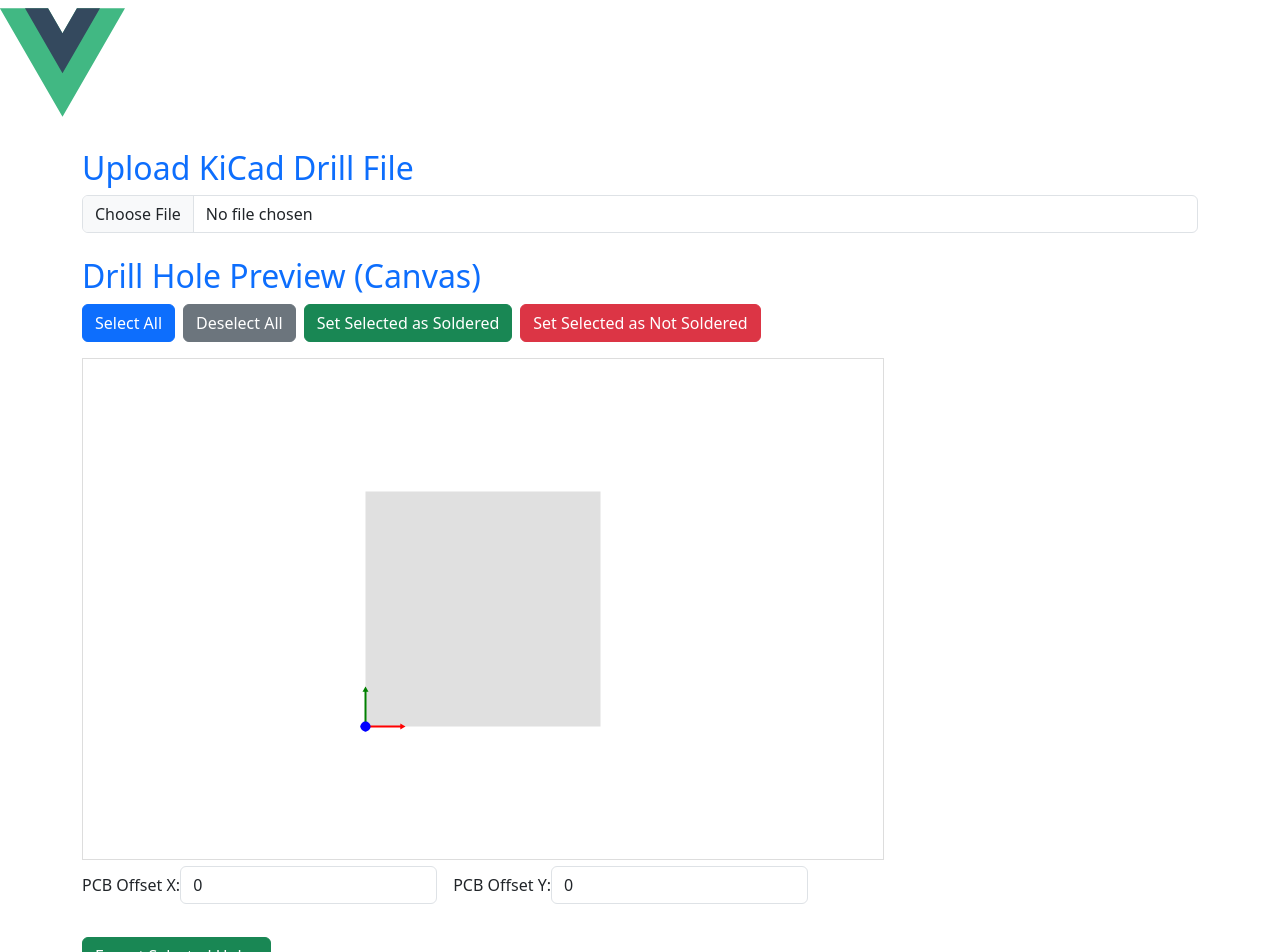
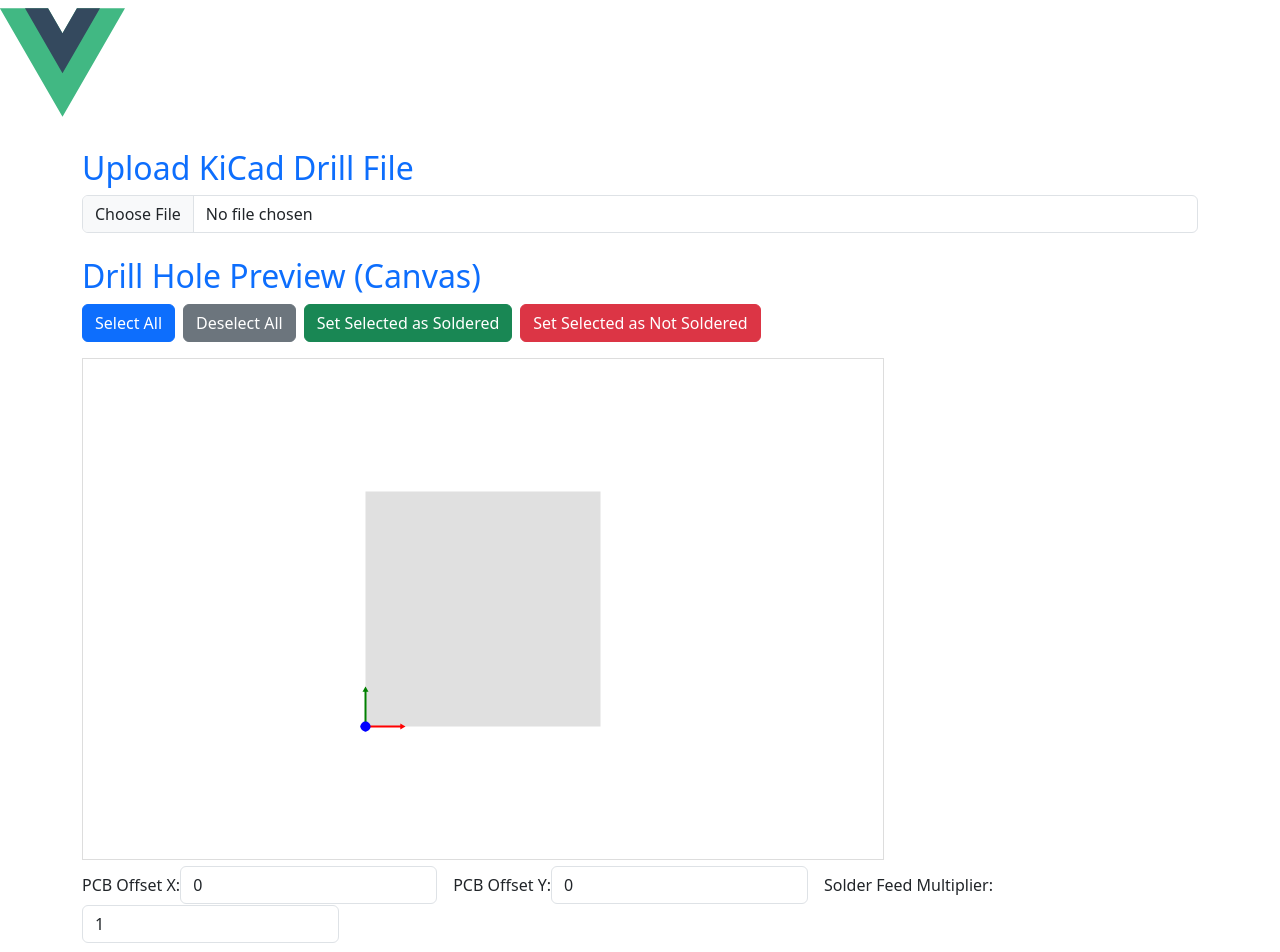
Before and after one commit to RinthLabs/SolderSidekick, a Vue app: page / in a window 1280 px wide. Shown: the top 952 px of the page. Built offline with nearby package versions, Linux system fonts and the light colour scheme.

Commit message:
added solder feed

```diff
--- a/src/components/DrillPreview.vue
+++ b/src/components/DrillPreview.vue
@@ -28,6 +28,9 @@
   <input type="number" class="form-control d-inline w-auto" v-model.number="drillStore.originOffsetX" @input="updateCanvas">
   <label class="form-label ms-3">PCB Offset Y:</label>
   <input type="number" class="form-control d-inline w-auto" v-model.number="drillStore.originOffsetY" @input="updateCanvas">
+  <label class="form-label ms-3">Solder Feed Multiplier:</label>
+  <input type="number" class="form-control d-inline w-auto" v-model.number="drillStore.solderFeedMultiplier" min="0" step="0.01">
+
 </div>
 
 
@@ -37,7 +40,7 @@
         <tr>
           <th>Solder</th>
           <th>Tool</th>
-          <th>Size (mm)</th>
+          <th>Solder Feed (mm)</th>
           <th>X (mm)</th>
           <th>Y (mm)</th>
         </tr>
@@ -52,7 +55,15 @@
             <input type="checkbox" v-model="drill.solder" @change="updateCanvas" />
           </td>
           <td>{{ drill.tool }}</td>
-          <td>{{ drill.size ? drill.size.toFixed(2) : 'Unknown' }}</td>
+          <td>
+            <input
+              type="number"
+              min="0" step="0.05"
+              class="form-control d-inline w-auto"
+              v-model.number="drill.solderFeed"
+              @input="updateCanvas"
+            />
+          </td>
           <td>{{ drill.x }}</td>
           <td>{{ drill.y }}</td>
         </tr>
@@ -306,7 +317,7 @@ const setSelectedSolder = (state) => {
 };
 
 // Watch for offset changes and update canvas
-watch([() => drillStore.originOffsetX, () => drillStore.originOffsetY], updateCanvas);
+watch([() => drillStore.originOffsetX, () => drillStore.originOffsetY, () => drillStore.solderFeedMultiplier], updateCanvas);
 </script>
 
 <style>
--- a/src/stores/drillStore.js
+++ b/src/stores/drillStore.js
@@ -5,8 +5,9 @@ export const useDrillStore = defineStore("drill", {
     drillFile: null,
     drillFilename: null,
     drillData: [],  // Stores parsed drill holes
-    originOffsetX: 0, // New: X offset
-    originOffsetY: 0, // New: Y offset
+    originOffsetX: 0, // X offset
+    originOffsetY: 0, // Y offset
+    solderFeedMultiplier: 1, // New: Solder Feed Multiplier
   }),
   actions: {
     setDrillFile(fileContent, filename) {
@@ -18,6 +19,7 @@ export const useDrillStore = defineStore("drill", {
         ...hole,
         solder: true, // Default: solder all holes
         selected: false, // Default: not selected
+        solderFeed: 3, // Default: 3mm solder feed per hole
       }));
     },
     toggleSolder(index) {
@@ -47,12 +49,16 @@ export const useDrillStore = defineStore("drill", {
       this.originOffsetX = x;
       this.originOffsetY = y;
     },
+    setSolderFeedMultiplier(value) {
+      this.solderFeedMultiplier = value;
+    },
     clearDrillFile() {
       this.drillFile = null;
       this.drillFilename = null;
       this.drillData = [];
       this.originOffsetX = 0;
       this.originOffsetY = 0;
+      this.solderFeedMultiplier = 1;
     },
   },
   persist: true, // Enable persistence
```
